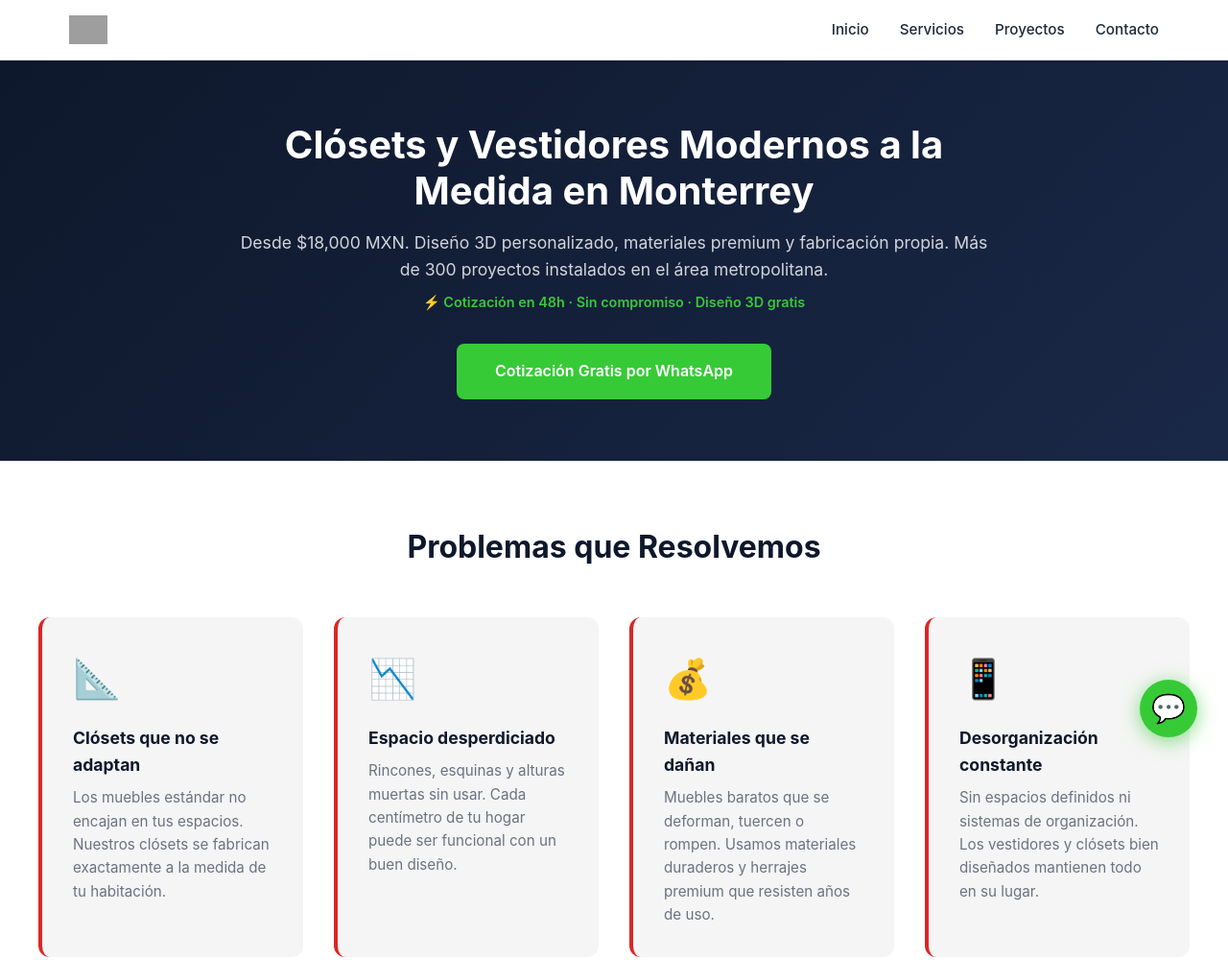
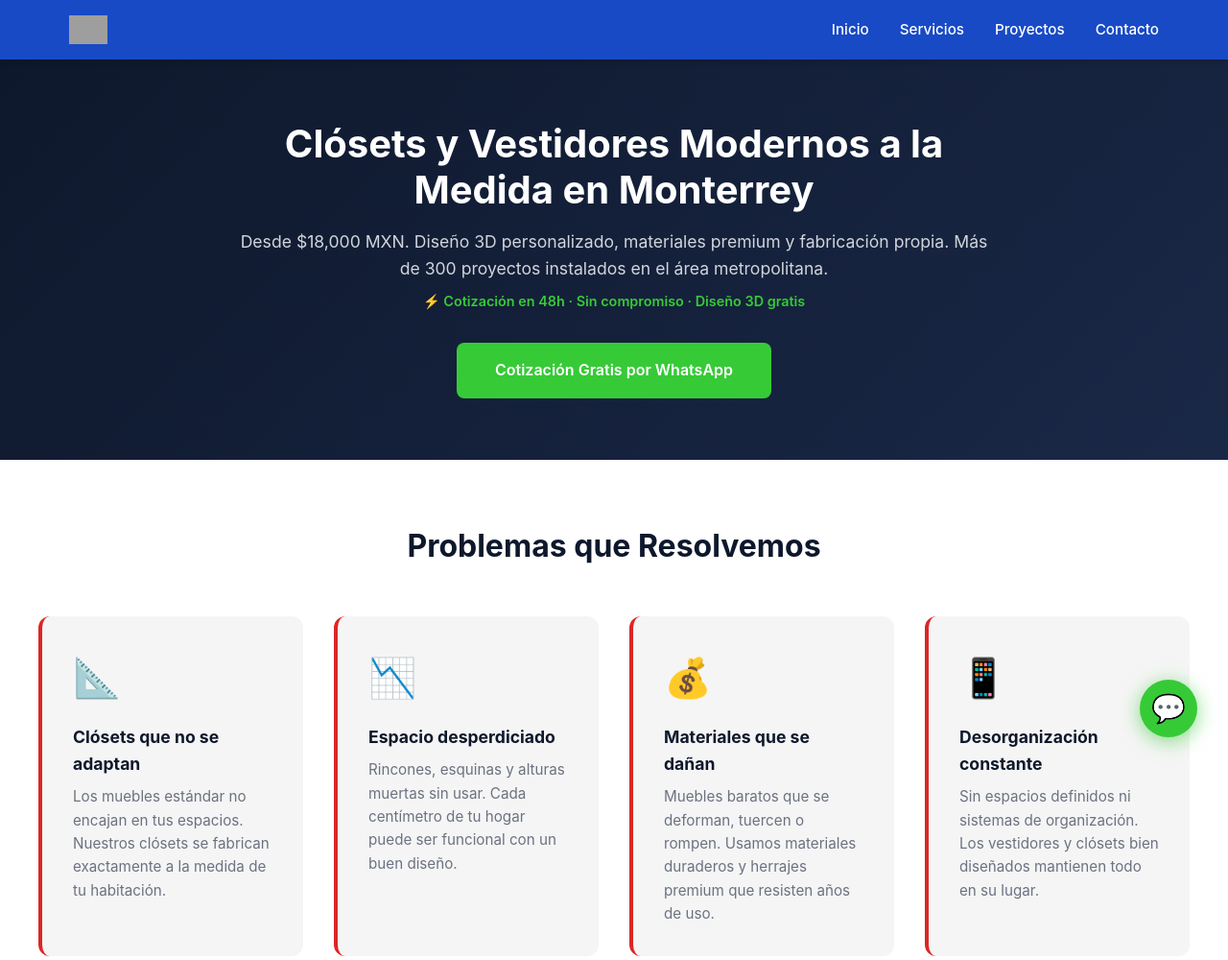
Before and after one commit to Frankcuellar/zenhome-site, a website: page closets-monterrey/index.html in a window 1280 px wide. Shown: the top 1000 px of the page at 96% size. Drawn offline with Linux system fonts and the light colour scheme; grey boxes are pictures that could not be loaded.

Commit message:
Blue header matching homepage for logo visibility

```diff
--- a/closets-monterrey/index.html
+++ b/closets-monterrey/index.html
@@ -242,12 +242,11 @@
 
         /* ========== HEADER ========== */
         header {
-            background-color: #ffffff;
-            border-bottom: 1px solid var(--border-gray);
+            background-color: #184ac6;
             position: sticky;
             top: 0;
             z-index: 100;
-            box-shadow: 0 1px 3px rgba(0, 0, 0, 0.1);
+            box-shadow: 0 2px 8px rgba(0, 0, 0, 0.15);
         }
 
         .header-container {
@@ -278,7 +277,7 @@
 
         nav a {
             text-decoration: none;
-            color: #1f2937;
+            color: #ffffff;
             font-weight: 500;
             font-size: 0.95rem;
             transition: color 0.3s ease;
```
Also changed, not shown: cocinas-integrales-monterrey/index.html (+3 -4 lines), cuanto-cuesta-cocina-integral-monterrey/index.html (+3 -4 lines).
